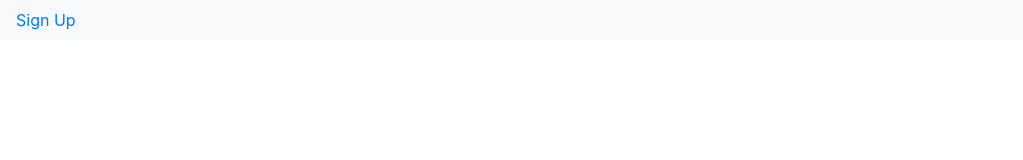
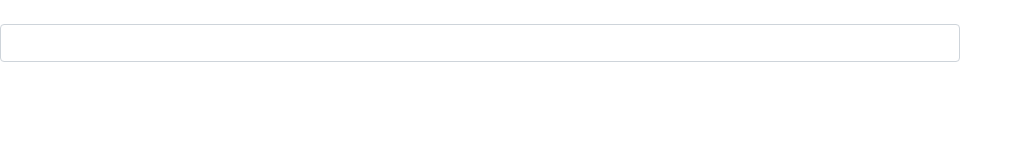
Before and after one commit to T-Deepthy-Hashroot/react-app, a React (Create React App) app: page /users/1/confirm_email in a window 1280 px wide. Before the commit this address led to /landing. Shown: the top 160 px of the page, without its empty margins (0-1023 px from the left). Built offline with nearby package versions, Linux system fonts and the light colour scheme.

Commit message:
Signup component

```diff
--- a/src/App.js
+++ b/src/App.js
@@ -2,6 +2,7 @@ import React from 'react';
 import SignUp from './SignUp.js'
 import Login from './Login.js';
 import Landing from './layout/Landing';
+import SignUpConfirmation from './SignUpConfirmation'
 import 'bootstrap/dist/css/bootstrap.css';
 
 import './App.css';
@@ -15,7 +16,7 @@ class App extends React.Component {
                 <Route path="/landing" component={Landing} />
                 <Route path="/signup" component={SignUp} />
                 <Route path="/login" component={Login} />
-                  <Redirect from='/ ' to='/landing'/>
+                <Route path="/users/:confirmationtoken/confirm_email" component={SignUpConfirmation} />
 
             </Router>
 
--- /dev/null
+++ b/src/SignUpConfirmation.js
@@ -0,0 +1,22 @@
+import React from 'react';
+class SignUpConfirmation extends React.Component {
+    constructor(props){
+        super(props);
+        this.changeInTextField = this.changeInTextField.bind(this);
+
+    }
+    changeInTextField(event){
+         this.props.valueChange(event.target.name , event.target.value)
+    }
+    render() {
+        return (
+                <div>
+                    <label>{this.props.label}</label>
+                  <input name={this.props.name} type={this.props.type} className="form-control col-md-9" value={this.props.value} placeholder={this.props.placeholder}
+                   onChange={this.changeInTextField} />
+                </div>
+
+        )
+    }
+}
+export default SignUpConfirmation;
--- a/src/action/config.js
+++ b/src/action/config.js
@@ -1,4 +1,4 @@
 module.exports = {
-	SERVER_API_URL: 'https://rails-jwt.herokuapp.com',
-	LOGIN_API: 'https://rails-jwt.herokuapp.com/auth/login'
+	SERVER_API_URL: 'http://localhost:3001/',
+	LOGIN_API: 'http://localhost:3001/auth/login'
 }
```
